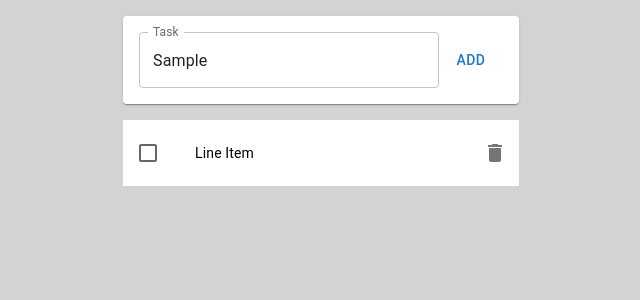
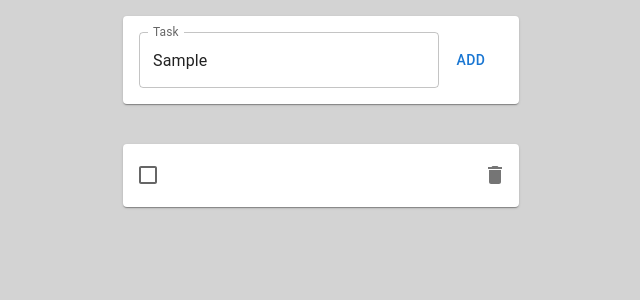
Before and after one commit to Igor-Cavalera/todoList, a React (Create React App) app: page / in a window 1280 px wide. Both pictures are taken after typing "Sample" into the empty fields and a click on the button "ADD". Shown: the top 300 px of the page, without its empty margins (319-959 px from the left). Built offline with nearby package versions, Linux system fonts and the light colour scheme.

Commit message:
configurando-botao-adicionar

```diff
--- a/src/components/Form.js
+++ b/src/components/Form.js
@@ -1,11 +1,29 @@
 import { Button, Paper, TextField } from "@mui/material";
+import { useState } from "react"
 
-function Form () {
+function Form ({todoHandler}) {
+    const [text, setText] = useState(null);
+    const [id , setId ] = useState(0);
+
+    const todoCreate = (text) => {
+        const todoObj = { text: text, id: id };
+        setId(id + 1);
+        todoHandler(todoObj);
+    };
+
     return (
         <Paper style={{ padding: "1em "}}>
             <div style={{ display: "flex", justifyContent: "center" }}>
-                <TextField id="outlined-basic" label="Task" variant="outlined" fullWidth/>
-                <Button variant="text">add</Button>
+                <TextField
+                    id="outlined-basic"
+                    label="Task"
+                    variant="outlined"
+                    onChange={(e) => setText(e.target.value)}
+                    fullWidth
+                />
+                <Button variant="text" onClick={() => todoCreate(text)} >
+                    Add
+                </Button>
             </div>
         </Paper>
     )
--- a/src/components/TodoItem.js
+++ b/src/components/TodoItem.js
@@ -6,9 +6,11 @@ import ListItemText from '@mui/material/ListItemText';
 import Checkbox from '@mui/material/Checkbox';
 import IconButton from '@mui/material/IconButton';
 import DeleteIcon from '@mui/icons-material/Delete';
+import { Paper } from '@mui/material'
 
-export default function TodoItem () {
+export default function TodoItem ({ todo }) {
   return (
+      <Paper style={{ padding: "0.4em 0em"}}>
         <ListItem
             secondaryAction={
                 <IconButton edge="end" aria-label="comments">
@@ -21,8 +23,9 @@ export default function TodoItem () {
                 <ListItemIcon>
                     <Checkbox edge="start" tabIndex={-1} disableRipple/>
                 </ListItemIcon>
-            <ListItemText primary={`Line Item`}/>
+                <ListItemText primary={todo.txt}/>
             </ListItemButton>
         </ListItem>
+      </Paper>
   );
 }
--- a/src/pages/Home.js
+++ b/src/pages/Home.js
@@ -1,13 +1,24 @@
 import Form from "../components/Form";
 import TodoItem from "../components/TodoItem";
 import { Container , List } from "@mui/material";
+import { useState } from "react";
 
 function Home () {
+    const [todos, setTodos] = useState([]);
+
+    const todoHandler = (todo) => {
+        setTodos([...todos, todo]);
+    };
+
     return (
         <Container maxWidth="xs" style={{ marginTop: "1em" }}>
-        <Form />
-            <List sx={{ bgcolor: "background.paper", marginTop: "1em" }}>
-                <TodoItem />
+        <Form todoHandler={todoHandler} />
+            <List sx={{ marginTop: "1em" }}>
+                {todos.map((todo) => (
+                   <div key={todo.id} style={{ marginTop: "1em" }}>
+                       <TodoItem todo={todo} />
+                   </div>
+                ))}
             </List>
         </Container>
     )
```
Lines whose indentation alone changed are shown as unchanged.
